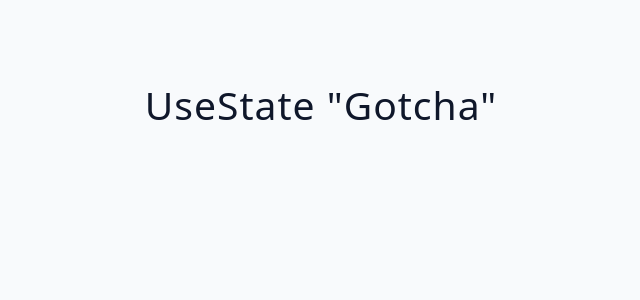
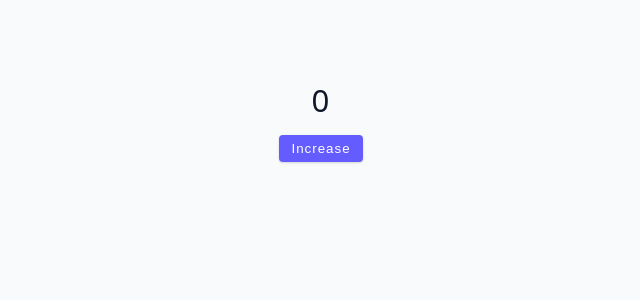
Before and after one commit to anamarijakukulj/practiceJS, a React (Vite) app in the folder LearnReact/advance-react-app/: page / in a window 1280 px wide. Shown: the top 300 px of the page, without its empty margins (319-959 px from the left). Built offline with nearby package versions, Linux system fonts and the light colour scheme.

Commit message:
Finish useState Gotcha

```diff
--- a/LearnReact/advance-react-app/src/projects/01-useState/05-useState-gotcha.jsx
+++ b/LearnReact/advance-react-app/src/projects/01-useState/05-useState-gotcha.jsx
@@ -1,5 +1,30 @@
+import { useState } from "react";
+
 const UseStateGotcha = () => {
-  return <h2>useState "gotcha"</h2>;
+  const [value, setValue] = useState(0);
+
+  const handleClick = () => {
+    // setValue((currentState) => {
+    //   const newState = currentState + 1;
+    //   return newState;
+    // });
+
+    setTimeout(() => {
+      console.log("clicked button");
+      setValue((currentState) => {
+        return currentState + 1;
+      });
+    }, 3000);
+  };
+
+  return (
+    <>
+      <h3>{value}</h3>
+      <button type="button" className="btn" onClick={handleClick}>
+        increase
+      </button>
+    </>
+  );
 };
 
 export default UseStateGotcha;
```
